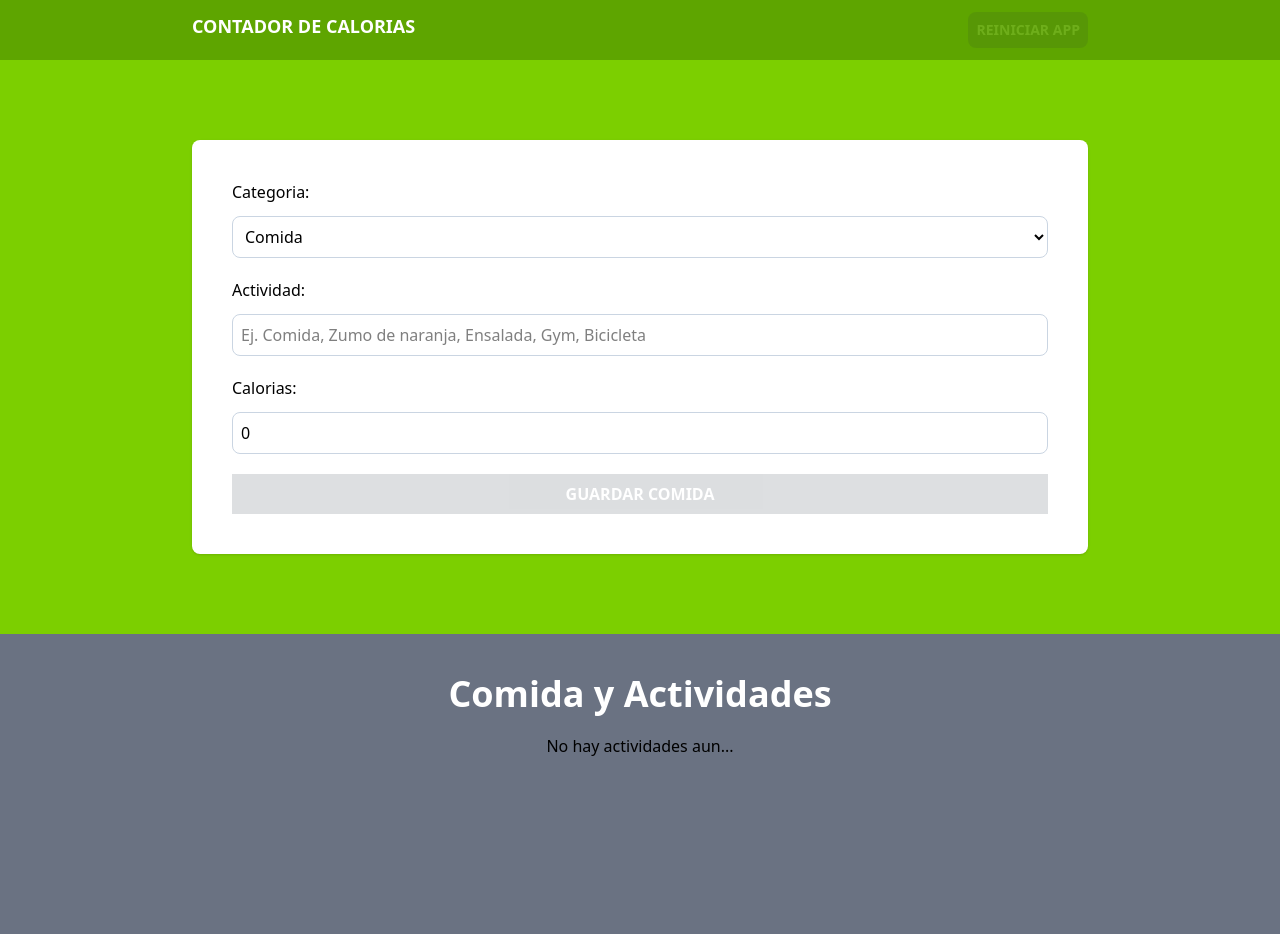
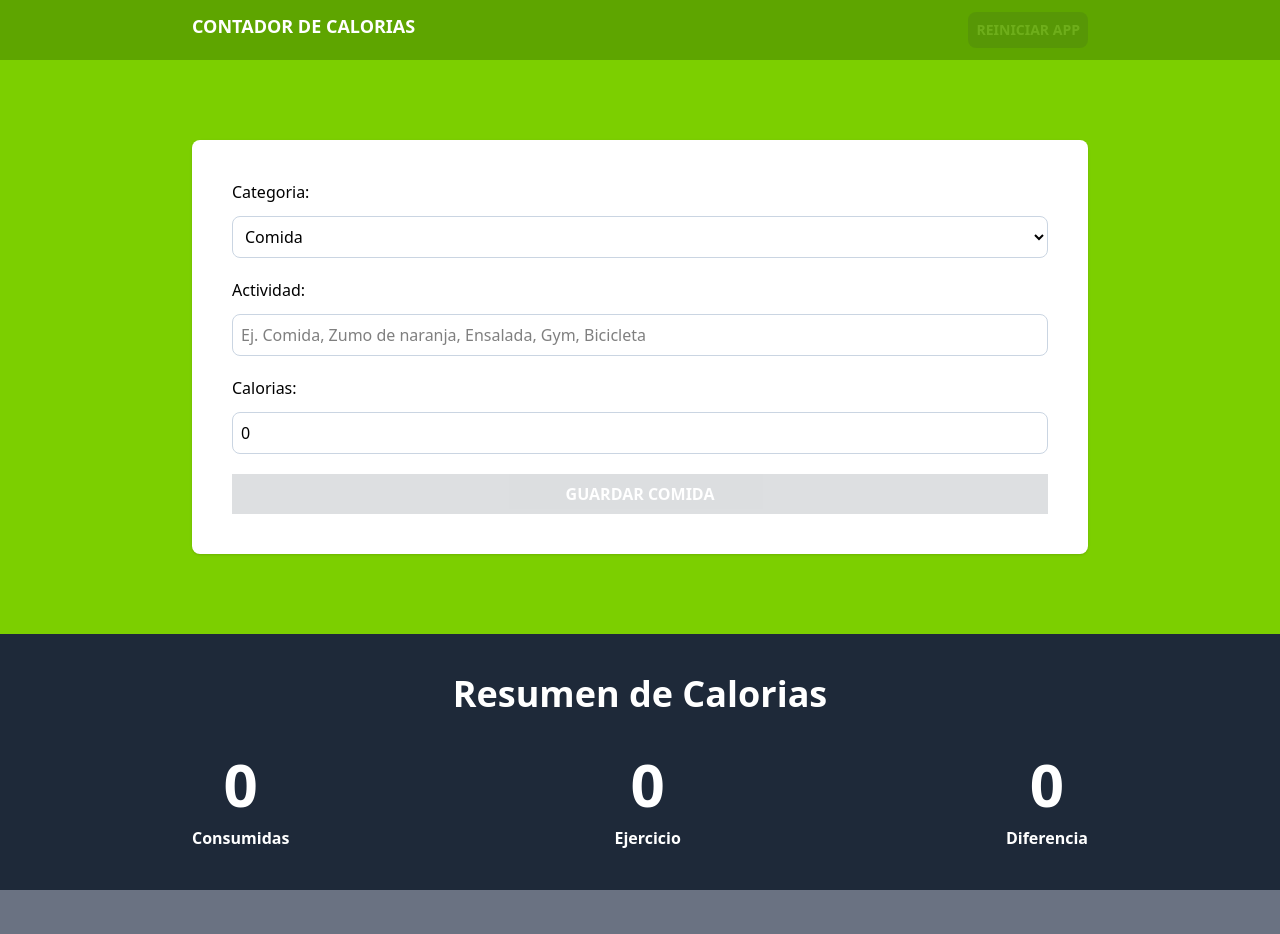
Before and after one commit to DavidFrontendDev/calorie-tracker-tutorial, a React (Vite) app: page / in a window 1280 px wide. Shown: the top 934 px of the page. Before the commit the page ends 818 px from the top, so only its background shows below. Built offline with nearby package versions, Linux system fonts and the light colour scheme.

Commit message:
Contadores visuales y componentes

```diff
--- a/src/App.tsx
+++ b/src/App.tsx
@@ -2,6 +2,7 @@
 import Form from "./components/Form";
 import { activityReducer, initialState } from "./reducers/activityReducer";
 import ActivityList from "./components/ActivityList";
+import CalorieTracker from "./components/CalorieTracker";
 
 function App() {
   const [state, dispatch] = useReducer(activityReducer, initialState);
@@ -35,6 +36,11 @@
           <Form dispatch={dispatch} state={state} />
         </div>
       </section>
+      <section className="bg-gray-800 py-10">
+        <div className="max-w-4xl mx-auto">
+          <CalorieTracker activities={state.activities} />
+        </div>
+      </section>
       <section className="p-10 mx-auto max-w-4xl">
         <ActivityList activities={state.activities} dispatch={dispatch} />
       </section>
--- /dev/null
+++ b/src/components/CalorieDisplay.tsx
@@ -0,0 +1,15 @@
+type PropsCAlorieDisplay = {
+  calories: number;
+  text: string;
+};
+
+function CalorieDisplay({ calories, text }: PropsCAlorieDisplay) {
+  return (
+    <p className="text-white font-bold rounded-full grid grid-cols-1 gap-3 text-center">
+      <span className="font-black text-6xl text-orange">{calories}</span>
+      {text}
+    </p>
+  );
+}
+
+export default CalorieDisplay;
--- /dev/null
+++ b/src/components/CalorieTracker.tsx
@@ -0,0 +1,49 @@
+import { useMemo } from "react";
+import { Activity } from "../types";
+import CalorieDisplay from "./CalorieDisplay";
+
+type CalorieProps = {
+  activities: Activity[];
+};
+
+function CalorieTracker({ activities }: CalorieProps) {
+  // contadores
+  const caloriesConsumed = useMemo(
+    () =>
+      activities.reduce(
+        (total, activity) =>
+          activity.category === 1 ? total + activity.calories : total,
+        0
+      ),
+    [activities]
+  );
+  const caloriesBurned = useMemo(
+    () =>
+      activities.reduce(
+        (total, activity) =>
+          activity.category === 2 ? total + activity.calories : total,
+        0
+      ),
+    [activities]
+  );
+
+  const netCalories = useMemo(
+    () => caloriesConsumed - caloriesBurned,
+    [activities]
+  );
+
+  return (
+    <>
+      <h2 className="text-4xl font-black text-white text-center">
+        Resumen de Calorias
+      </h2>
+      <div className="flex flex-col items-center md:flex-row md:justify-between gap-5 mt-10">
+        <CalorieDisplay calories={caloriesConsumed} text="Consumidas" />
+        <CalorieDisplay calories={caloriesBurned} text="Ejercicio" />
+        <CalorieDisplay calories={netCalories} text="Diferencia" />
+      </div>
+    </>
+  );
+}
+
+export default CalorieTracker;
```
